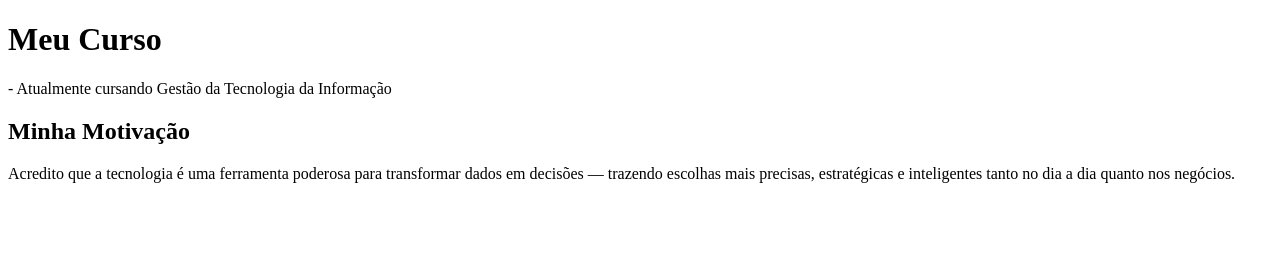
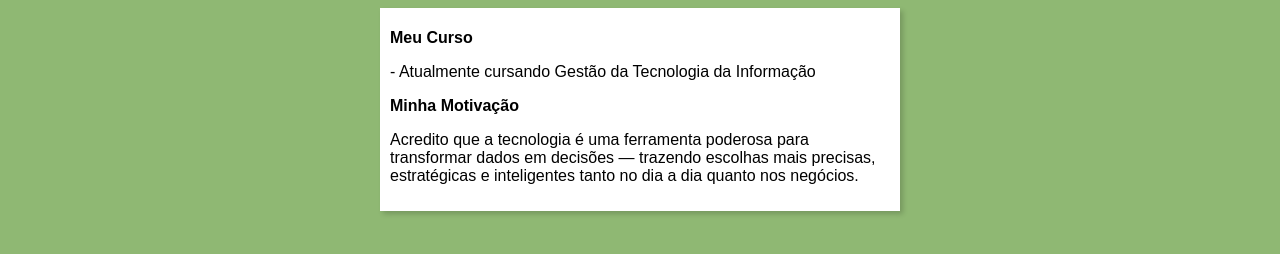
Before and after one commit to karlabeatrizw/Projeto-site, a plain HTML site: page index.html in a window 1280 px wide. Drawn offline with Linux system fonts and the light colour scheme.

Commit message:
iniciei o design

```diff
--- /dev/null
+++ b/estilos/style.css
@@ -0,0 +1,19 @@
+
+* {
+    font-family: Arial, Helvetica, sans-serif;
+    font-size: 16px;
+
+}
+
+body {
+    background-color: rgb(143, 184, 115);
+
+}
+
+main{
+    background-color: white;
+    width: 500px;
+    margin: auto;
+    padding: 10px;
+    box-shadow: 3px 3px 5px rgba(0, 0, 0, 0.178);
+}
--- a/index.html
+++ b/index.html
@@ -4,6 +4,7 @@
     <meta charset="UTF-8">
     <meta name="viewport" content="width=device-width, initial-scale=1.0">
     <title>Sobre mim</title>
+    <link rel="stylesheet" href="estilos/style.css">
 </head>
 <body>
     <main>
```
